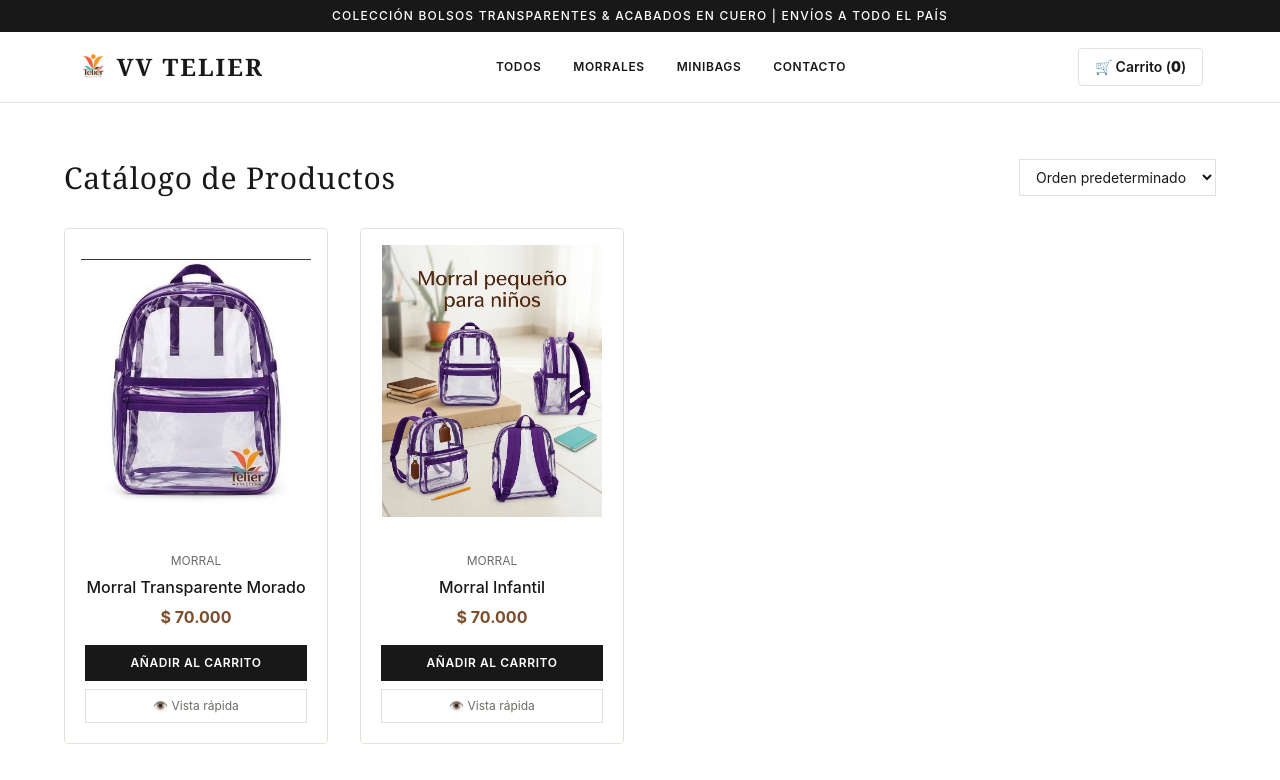
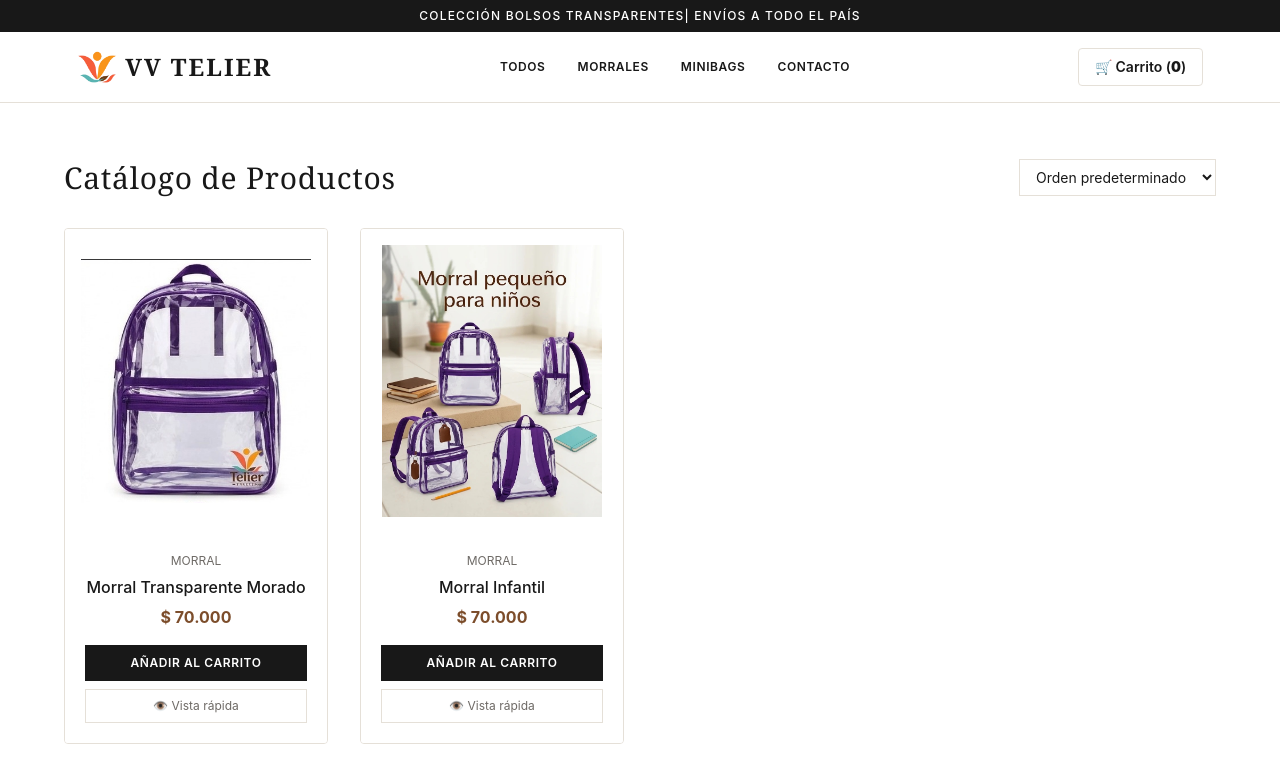
Before and after one commit to Jeferbejarano/vv-telier-page, an Astro site: page / in a window 1280 px wide. Built offline with nearby package versions, Linux system fonts and the light colour scheme; Astro itself is replaced by a stand-in of ours.

Commit message:
Actualizar logo en Navbar

```diff
--- a/src/components/Navbar.astro
+++ b/src/components/Navbar.astro
@@ -1,10 +1,10 @@
 <div class="bg-[#181818] text-white text-center py-2 px-4 text-xs tracking-widest uppercase font-medium">
-  Colección Bolsos Transparentes & Acabados en Cuero | Envíos a todo el país
+  Colección Bolsos Transparentes| Envíos a todo el país
 </div>
 
 <header class="sticky top-0 z-40 bg-white/95 backdrop-blur-md border-b border-[#e5e0d8] px-[6%] py-4 flex flex-col md:flex-row justify-between items-center gap-3">
   <a href="#" class="inline-flex items-center gap-2 font-serif text-2xl font-bold tracking-[2px] text-[#181818]">
-    <img src="/images/VV TELIER.jpg" alt="Logo VV Telier" class="h-8 w-auto object-contain" />
+    <img src="/images/Logo_Marca_V.V_Telier_Header1.png" alt="Logo VV Telier" class="h-8 w-auto object-contain" />
     <span>VV TELIER</span>
   </a>
 
```
Also changed, not shown: public/images/Logo_Marca_V.V Telier_Header.png (added), public/images/Logo_Marca_V.V_Telier_Header1.png (added).
